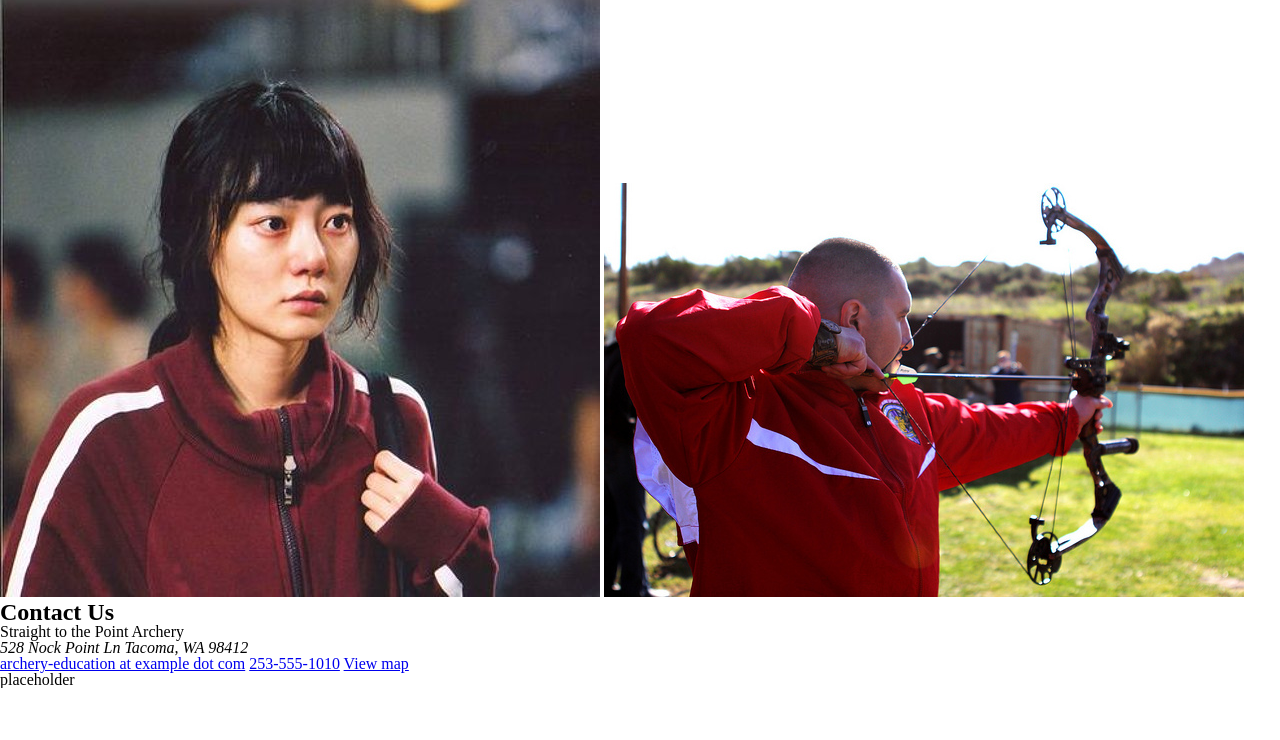
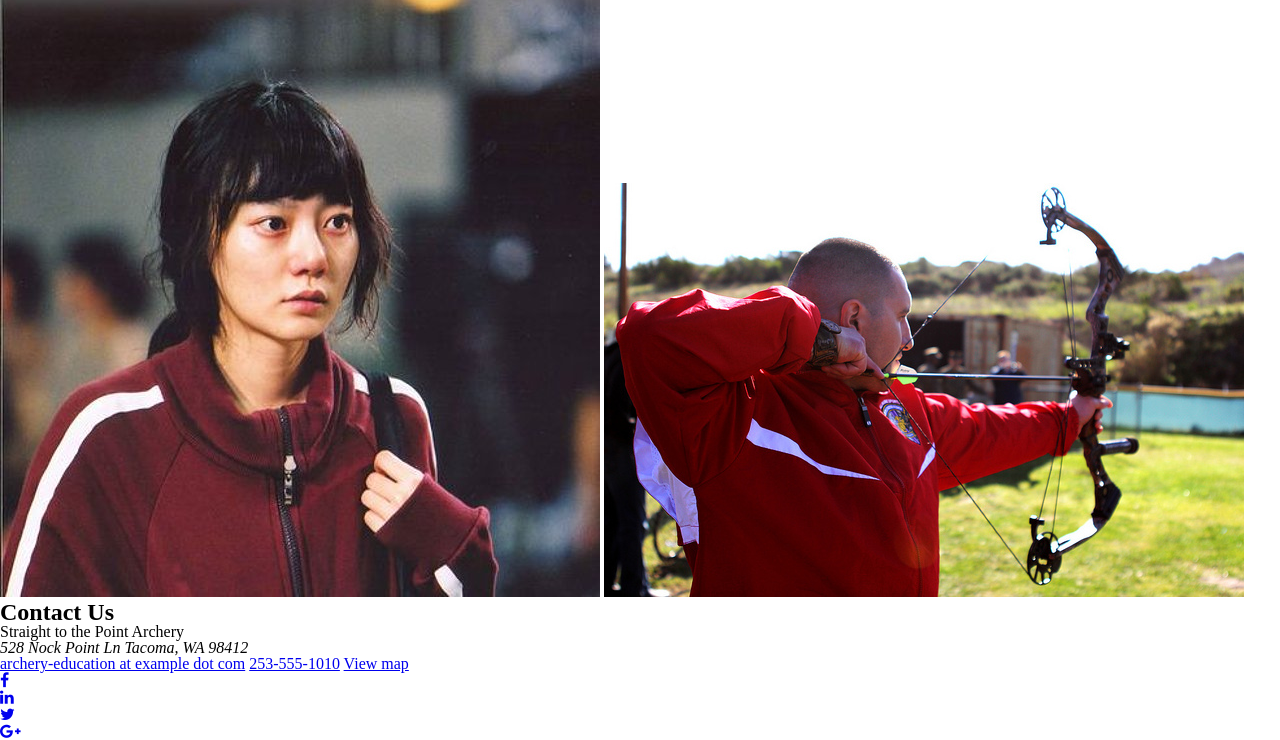
Before and after one commit to LindseyCWilcox/clientsite, a plain HTML site: page index.html in a window 1280 px wide. Shown: the part 2410-3150 px from the top of the page. Before the commit the page ends 3098 px from the top, so only its background shows below. Drawn offline with Linux system fonts and the light colour scheme.

Commit message:
added social media links in footer

```diff
--- a/index.html
+++ b/index.html
@@ -4,6 +4,7 @@
   <head>
     <meta charset="utf-8">
     <title>Straight to the Point Site</title>
+    <link rel="stylesheet" href="https://maxcdn.bootstrapcdn.com/font-awesome/4.5.0/css/font-awesome.min.css">
     <link rel="stylesheet" href="styles/reset.css">
     <link rel="stylesheet" type="text/css" href="styles/styles.css">
   </head>
@@ -118,7 +119,12 @@ View map</a>
     </section>
 
     <footer>
-      <p>placeholder</p>
+      <ul>
+        <li><a href="http://facebook.com/" target="_blank" alt="Facebook"><i class="fa fa-facebook"></i></a></li>
+        <li><a href="http://linkedin.com/" target="_blank" alt="LinkedIn"><i class="fa fa-linkedin"></i></a></li>
+        <li><a href="http://twitter.com/" target="_blank" alt="Twitter"><i class="fa fa-twitter"></i></a></li>
+        <li><a href="http://plus.google.com/" target="_blank" alt="Google Plus"><i class="fa fa-google-plus"></i></a></li>
+      </ul>
     </footer>
 
   </body>
```
